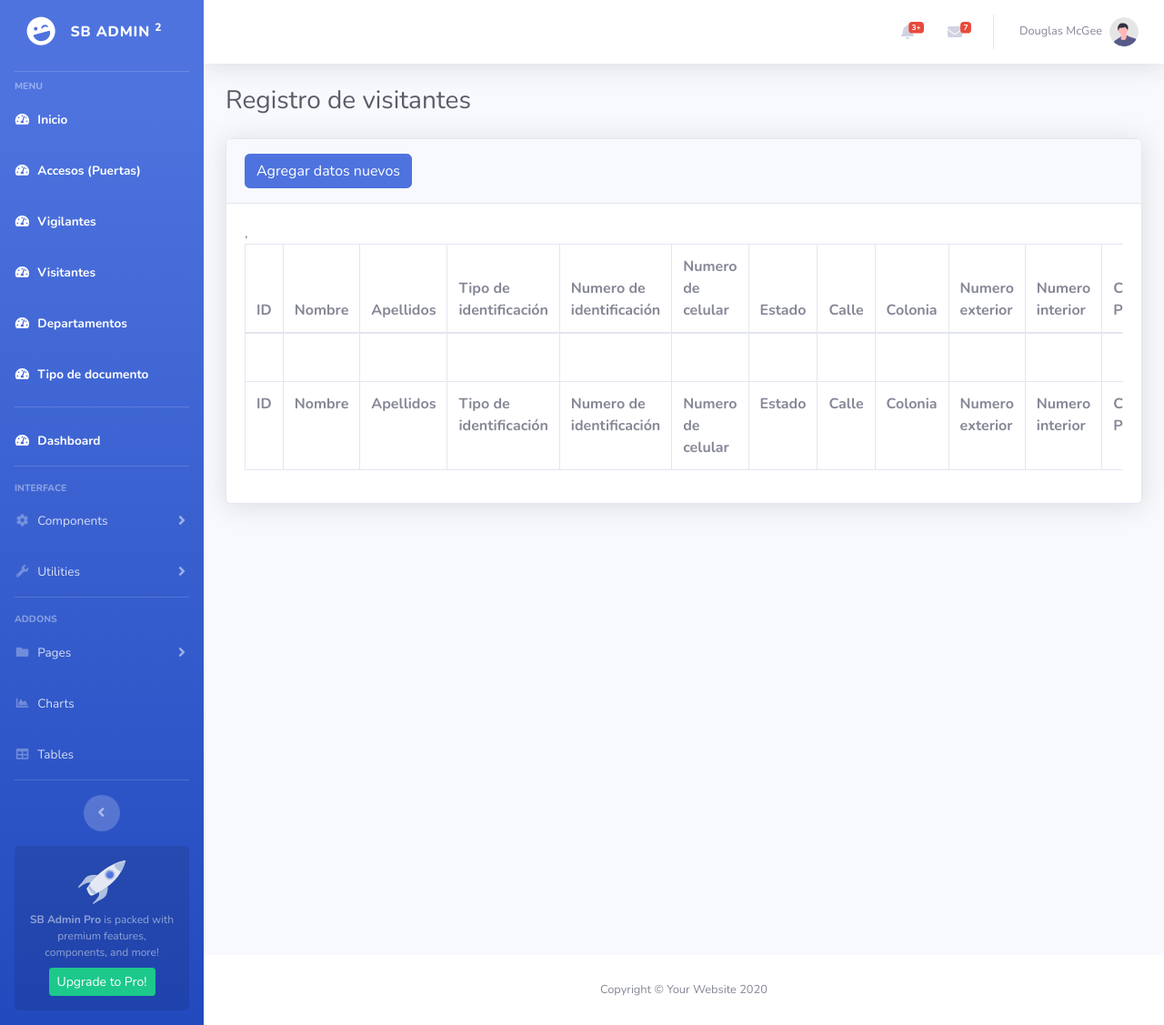
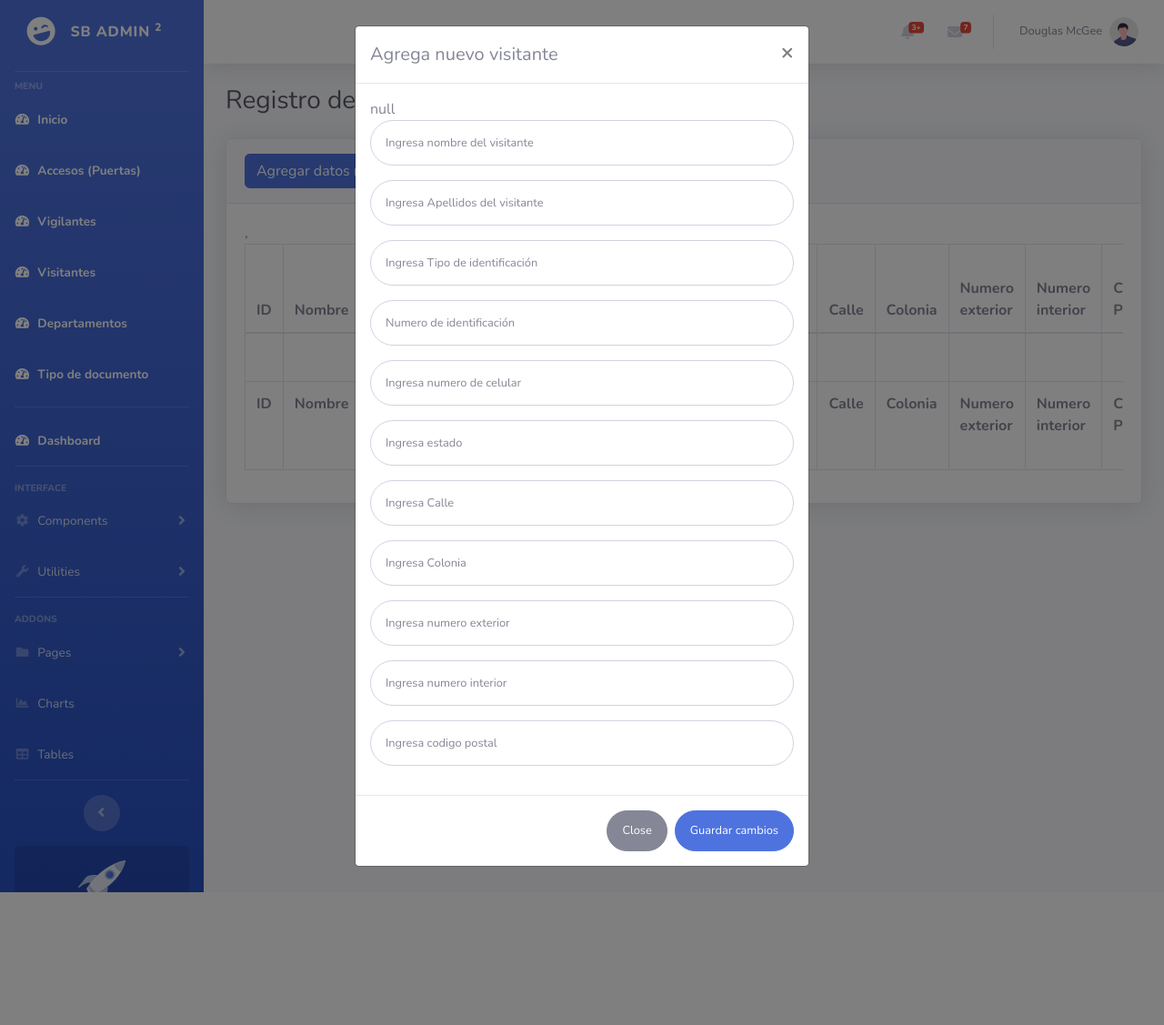
Before and after one commit to ricardora01/attendance, a PHP site: page /visitors.php?id=1 in a window 1280 px wide. Shown: the whole page at 91% size. After the commit the page ends 981 px from the top, so only its background shows below. Run offline with PHP 8.4, Linux system fonts and the light colour scheme; tables that the repository leaves empty or names only in its code hold one stand-in row (values such as "Sample post"); data that the repository does not hold is empty.

Commit message:
added modal update for visitors

```diff
--- /dev/null
+++ b/modal_update_visitor.php
@@ -0,0 +1,75 @@
+
+    <!-- Modal -->
+    <div class="modal fade" id="exampleModal2" tabindex="-1" role="dialog" aria-labelledby="exampleModalLabel" aria-hidden="true">
+        <div class="modal-dialog" role="document">
+            <div class="modal-content">
+            <div class="modal-header">
+                <h5 class="modal-title" id="exampleModalLabel">Agrega nuevo visitante</h5>
+                <button type="button" class="close" data-dismiss="modal" aria-label="Close">
+                <span aria-hidden="true">&times;</span>
+                </button>
+            </div>
+            <form class="user" action="PHP/visitors/create-visitors.php" method="POST">
+            <div class="modal-body">
+
+            <?php
+            echo json_encode($visitor_list[$id]);
+            ?>
+
+                    <div class="form-group">
+                        <input type="text" class="form-control form-control-user"
+                            id="exampleInputEmail" name="FirstName" aria-describedby="emailHelp"
+                            placeholder="Ingresa nombre del visitante" value="<?php echo  $visitor_list[$id]['FirstName']?>">
+                    </div>
+                    <div class="form-group">
+                        <input type="text" class="form-control form-control-user"
+                            id="exampleInputPassword" name="LastName" placeholder="Ingresa Apellidos del visitante">
+                    </div>
+                    <div class="form-group">
+                        <input type="text" class="form-control form-control-user"
+                            id="exampleInputEmail" name="DocumentType" aria-describedby="emailHelp"
+                            placeholder="Ingresa Tipo de identificación">
+                    </div>
+                    <div class="form-group">
+                        <input type="text" class="form-control form-control-user"
+                            id="exampleInputPassword" name="DocumentNumber" placeholder="Numero de identificación">
+                    </div>
+                    <div class="form-group">
+                        <input type="text" class="form-control form-control-user"
+                            id="exampleInputEmail" name="Cellphone" aria-describedby="emailHelp"
+                            placeholder="Ingresa numero de celular">
+                    </div>
+                    <div class="form-group">
+                        <input type="text" class="form-control form-control-user"
+                            id="exampleInputPassword" name="StateId" placeholder="Ingresa estado">
+                    </div>
+                    <div class="form-group">
+                        <input type="text" class="form-control form-control-user"
+                            id="exampleInputEmail" name="Street" aria-describedby="emailHelp"
+                            placeholder="Ingresa Calle">
+                    </div>
+                    <div class="form-group">
+                        <input type="text" class="form-control form-control-user"
+                            id="exampleInputPassword" name="Suburb" placeholder="Ingresa Colonia">
+                    </div>
+                    <div class="form-group">
+                        <input type="text" class="form-control form-control-user"
+                            id="exampleInputPassword" name="ExteriorNumber" placeholder="Ingresa numero exterior">
+                    </div>
+                    <div class="form-group">
+                        <input type="text" class="form-control form-control-user"
+                            id="exampleInputPassword" name="InteriorNumber" placeholder="Ingresa numero interior">
+                    </div>
+                    <div class="form-group">
+                        <input type="text" class="form-control form-control-user"
+                            id="exampleInputPassword" name="ZipCode" placeholder="Ingresa codigo postal">
+                    </div>
+            </div>
+            <div class="modal-footer">
+                <button type="button" class="btn btn-secondary btn-user" data-dismiss="modal">Close</button>
+                <input type="submit" class="btn btn-primary btn-user" value="Guardar cambios">
+            </div>
+            </form>
+            </div>
+        </div>
+    </div>
--- a/visitors.php
+++ b/visitors.php
@@ -1,3 +1,8 @@
+<?php
+$id = $_GET['id'];
+//echo $id;
+?>
+
 <!DOCTYPE html>
 <html lang="en">
 
@@ -97,7 +102,7 @@
                                             include "PHP/visitors/visitors.php";
                                             //echo json_encode($door_list);
 
-                                                foreach ($visitor_list as $visitor) {
+                                                foreach ($visitor_list as $key => $visitor) { //Se agrego key y se agrego en en href de botton update
                                                     echo "
                                                     <tr>
                                                         <td> ". $visitor['VisitorId'] ."</td>,
@@ -113,7 +118,7 @@
                                                         <td>". $visitor['InteriorNumber'] ."</td>
                                                         <td>". $visitor['ZipCode'] ."</td>
                                                         <td class='text-center'>
-                                                            <a href='#' class='btn btn-warning btn-circle btn-sm'>
+                                                            <a href='visitors.php?id=".$key."' class='btn btn-warning btn-circle btn-sm'>
                                                                 <i class='fas fa-exclamation-triangle'></i>
                                                             </a>
                                                             <a href='PHP/visitors/delete-visitors.php?id=".$visitor['VisitorId'] ."' class='btn btn-danger btn-circle btn-sm'>
@@ -250,6 +255,17 @@
         </div>
     </div>
 
+    <?php
+
+    // Conficion para saber si la pagina tiene el id con un valor existente
+    if($id && $id >=0){
+        // se incluye el archivo modal update
+        include 'modal_update_visitor.php';
+    }
+
+    ?>
+
+
     <!-- Bootstrap core JavaScript-->
     <script src="vendor/jquery/jquery.min.js"></script>
     <script src="vendor/bootstrap/js/bootstrap.bundle.min.js"></script>
@@ -260,6 +276,13 @@
     <!-- Custom scripts for all pages-->
     <script src="js/sb-admin-2.min.js"></script>
 
+    <!-- se abre el modal de update cuando carga la pagina -->
+    <script type="text/javascript">
+        $(window).on('load', function() {
+            $('#exampleModal2').modal('show');
+        });
+    </script>
+
 </body>
 
 </html>
```
